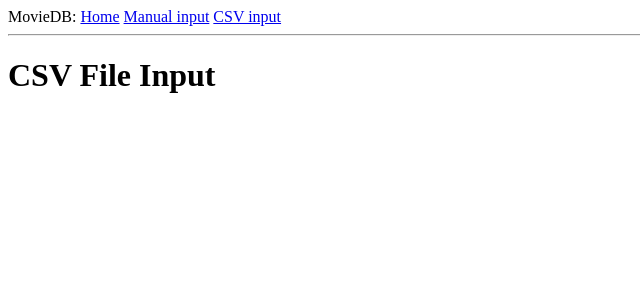
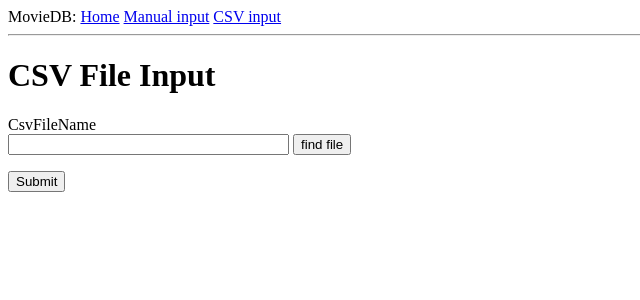
Before and after one commit to JanDebiec/MovieDB, a Flask app: page /userinput/csvinput in a window 1280 px wide. Shown: the top 300 px of the page, without its empty margins (0-640 px from the left). Run offline with Flask 2, Linux system fonts and the light colour scheme.

Commit message:
csv input form

```diff
--- a/app/main/routes.py
+++ b/app/main/routes.py
@@ -2,7 +2,7 @@ from flask import render_template, flash, redirect
 # from app import current_app
 from app.main import bp
 from app.userinput import bp as usibp
-from app.userinput.forms import ManInputForm
+from app.userinput.forms import ManInputForm, CsvInputForm
 
 # @app.route('/')
 # @app.route('/index')
@@ -26,5 +26,12 @@ def maninput():
 
 @bp.route('/userinput/csvinput', methods=['GET', 'POST'])
 def csvinput():
+    form = CsvInputForm()
+    if form.validate_on_submit():
+        flash('File choosen: {}'.format(
+            form.filename.data
+        ))
+        return redirect('/index')
     return render_template('userinput/csvinput.html',
-                           title='CSV Input')
+                           title='CSV Input',
+                           form=form)
--- a/app/templates/userinput/csvinput.html
+++ b/app/templates/userinput/csvinput.html
@@ -1,4 +1,15 @@
 {% extends "base.html" %}
 {% block content %}
     <h1>CSV File Input</h1>
+    <form action="" method="post">
+        {{ form.hidden_tag() }}
+        <p>
+            {{ form.filename.label}}<br>
+            {{ form.filename(size=32)}}
+            {{ form.find() }}
+        </p>
+        <p>
+            {{ form.submit() }}
+        </p>
+    </form>
 {% endblock %}
--- a/app/userinput/forms.py
+++ b/app/userinput/forms.py
@@ -8,3 +8,8 @@ class ManInputForm(FlaskForm):
     localname = StringField('Localname', validators=[DataRequired()])
     medium = StringField('Medium')
     submit = SubmitField('Submit')
+
+class CsvInputForm(FlaskForm):
+    filename = StringField('CsvFileName', validators=[DataRequired()])
+    find = SubmitField('find file')
+    submit = SubmitField('Submit')
```
